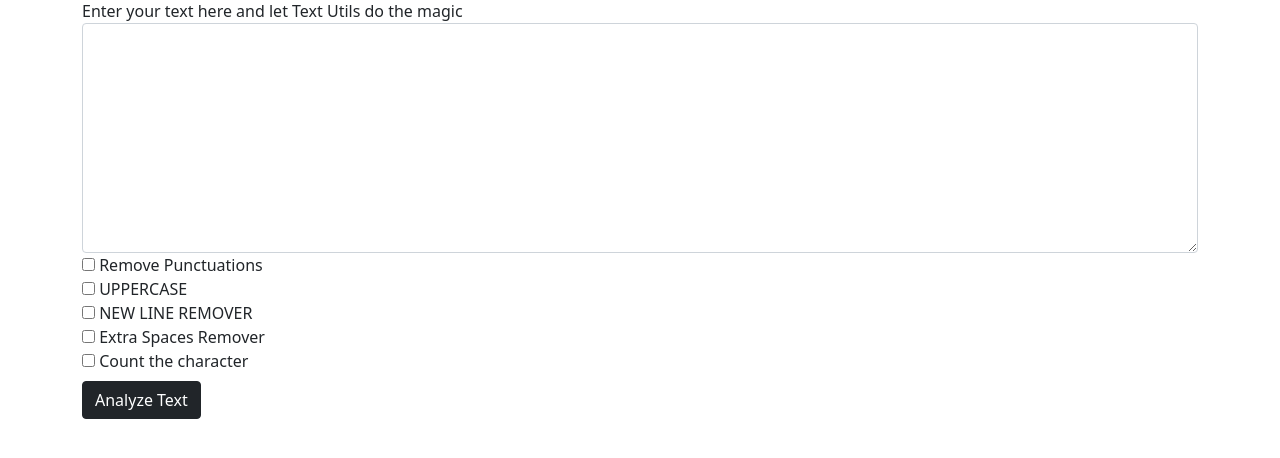
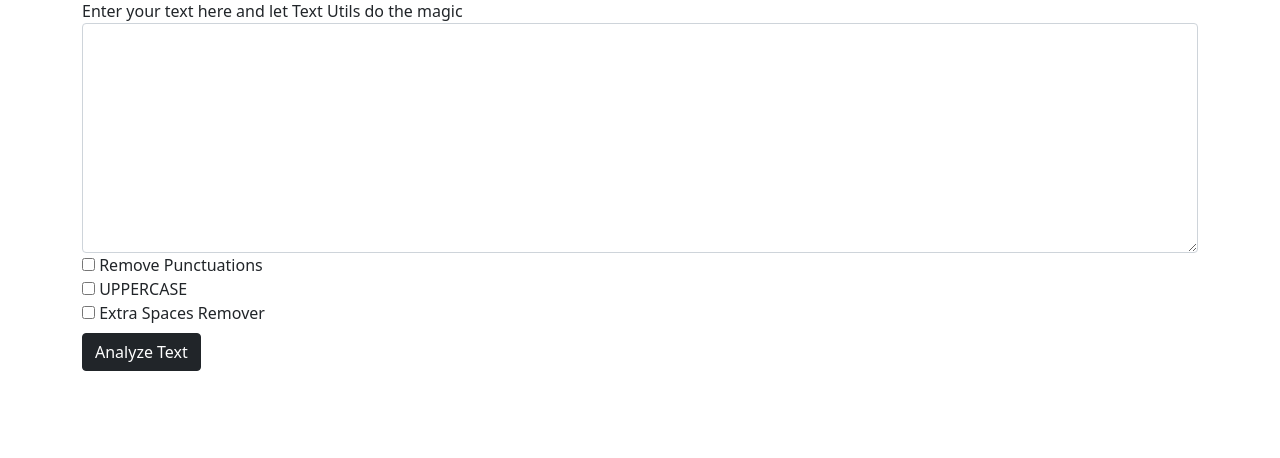
Before and after one commit to swapnakhaira/TextUtils, a Django app: page / in a window 1280 px wide. Shown: the part 131-589 px from the top of the page. Run offline with Django 4.2, Linux system fonts and the light colour scheme.

Commit message:
first coommit

```diff
--- a/templates/index.html
+++ b/templates/index.html
@@ -59,33 +59,13 @@
   <label class="custom-control-label" for="customSwitch1">UPPERCASE</label>
 </div>
       <div class="custom-control custom-switch">
-  <input type="checkbox" name="newlineremove" class="custom-control-input" id="customSwitch3">
-  <label class="custom-control-label" for="customSwitch1">NEW LINE REMOVER</label>
-</div>
-      <div class="custom-control custom-switch">
   <input type="checkbox" name="extraspaceremover" class="custom-control-input" id="customSwitch4">
   <label class="custom-control-label" for="customSwitch1">Extra Spaces Remover</label>
-</div>
-
-      <div class="custom-control custom-switch">
-  <input type="checkbox" name="charcount" class="custom-control-input" id="customSwitch1">
-  <label class="custom-control-label" for="customSwitch1">Count the character</label>
 </div>
       <button type="submit" class="btn btn-dark mt-2">Analyze Text</button>
       </form>
   </div>
-
-<!--    <h1>Hello, world!</h1>-->
-
-    <!-- Optional JavaScript; choose one of the two! -->
-
-    <!-- Option 1: Bootstrap Bundle with Popper -->
     <script src="https://cdn.jsdelivr.net/npm/bootstrap@5.1.3/dist/js/bootstrap.bundle.min.js" integrity="sha384-ka7Sk0Gln4gmtz2MlQnikT1wXgYsOg+OMhuP+IlRH9sENBO0LRn5q+8nbTov4+1p" crossorigin="anonymous"></script>
 
-    <!-- Option 2: Separate Popper and Bootstrap JS -->
-    <!--
-    <script src="https://cdn.jsdelivr.net/npm/@popperjs/core@2.10.2/dist/umd/popper.min.js" integrity="sha384-7+zCNj/IqJ95wo16oMtfsKbZ9ccEh31eOz1HGyDuCQ6wgnyJNSYdrPa03rtR1zdB" crossorigin="anonymous"></script>
-    <script src="https://cdn.jsdelivr.net/npm/bootstrap@5.1.3/dist/js/bootstrap.min.js" integrity="sha384-QJHtvGhmr9XOIpI6YVutG+2QOK9T+ZnN4kzFN1RtK3zEFEIsxhlmWl5/YESvpZ13" crossorigin="anonymous"></script>
-    -->
   </body>
 </html>
--- a/textutils/urls.py
+++ b/textutils/urls.py
@@ -23,10 +23,4 @@ urlpatterns = [
     path('analyze',views.analyze, name='analyze'),
     # path('about/', views.about, name='about'),
     # path('home/', views.home, name='home'),
-    # path('removepunc',views.removepunc,name='rempun'),
-    path('capitalizefirst',views.capfirst,name='capfirst'),
-    # path('newlineremove',views.newlineremove,name='newlineremove'),
-    # path('spaceremove',views.spaceremove,name='spaceremove'),
-    # path('charcount',views.charcount,name ='charcount'),
-
 ]
--- a/textutils/views.py
+++ b/textutils/views.py
@@ -6,20 +6,12 @@ def index(request):
 
     return render(request, 'index.html')
 
-def about(requests):
-    return HttpResponse("hello My Son")
-
-def home(requests):
-    return HttpResponse('''<h1>This is my home</h1> <a href= "https://timesofindia.indiatimes.com/defaultinterstitial.cms">times of india</a>''')
-
 def analyze(request):
     djtext = request.POST.get('text','default')
 
     removepunc = request.POST.get('removepunc', 'off')
     fullcaps = request.POST.get('fullcaps', 'off')
-    newlineremover = request.POST.get('newlineremover','off')
     extraspaceremover = request.POST.get('extraspaceremover','off')
-    charcount = request.POST.get('charcount','off')
 
     if removepunc == "on":
         punctuations = '''!()-[]{};:'"\,<>./?@#$%^&*_~'''
@@ -37,14 +29,6 @@ def analyze(request):
         params = {'purpose': 'Changed to uppercase', 'analyzed_text': analyzed}
         djtext = analyzed
 
-    if(newlineremover == "on"):
-        analyzed = ""
-        for char in djtext:
-            if char != "\n" and char != "\r":
-                analyzed = analyzed + char
-        params = {'purpose': 'Removed NewLines','analyzed_text':  analyzed}
-        djtext = analyzed
-
     if(extraspaceremover=="on"):
         analyzed = ""
         for index, char in enumerate(djtext):
@@ -53,23 +37,7 @@ def analyze(request):
         params = {'purpose':'Removed spaces', 'analyzed_text': analyzed}
         djtext = analyzed
 
-    if(charcount == "on"):
-
-        count = 0
-        for i in djtext:
-            count = count+1
-            # analyzed = analyzed + len(str(char))
-        params = {'purpose': 'Count the character', 'analyzed_text': count}
-        djtext = count
-
-    if(removepunc != "on" and newlineremover != "on" and extraspaceremover != "on" and fullcaps != "on" and charcount != "on"):
+    if(removepunc != "on" and extraspaceremover != "on" and fullcaps != "on"):
         return HttpResponse("Please select any operation and try again")
 
     return render(request, 'analyze.html', params)
-
-def capfirst(request):
-    s = '''<h2>Navigation Bar<br></h2>
-    <a href ="http://127.0.0.1:8000/home/">Go to home page"</a><br>
-        <a href = "https://timesofindia.indiatimes.com/defaultinterstitial.cms">TOI</a><br>
-        <a href = "https://www.hindustantimes.com">HTN</a>'''
-    return HttpResponse(s)
```
